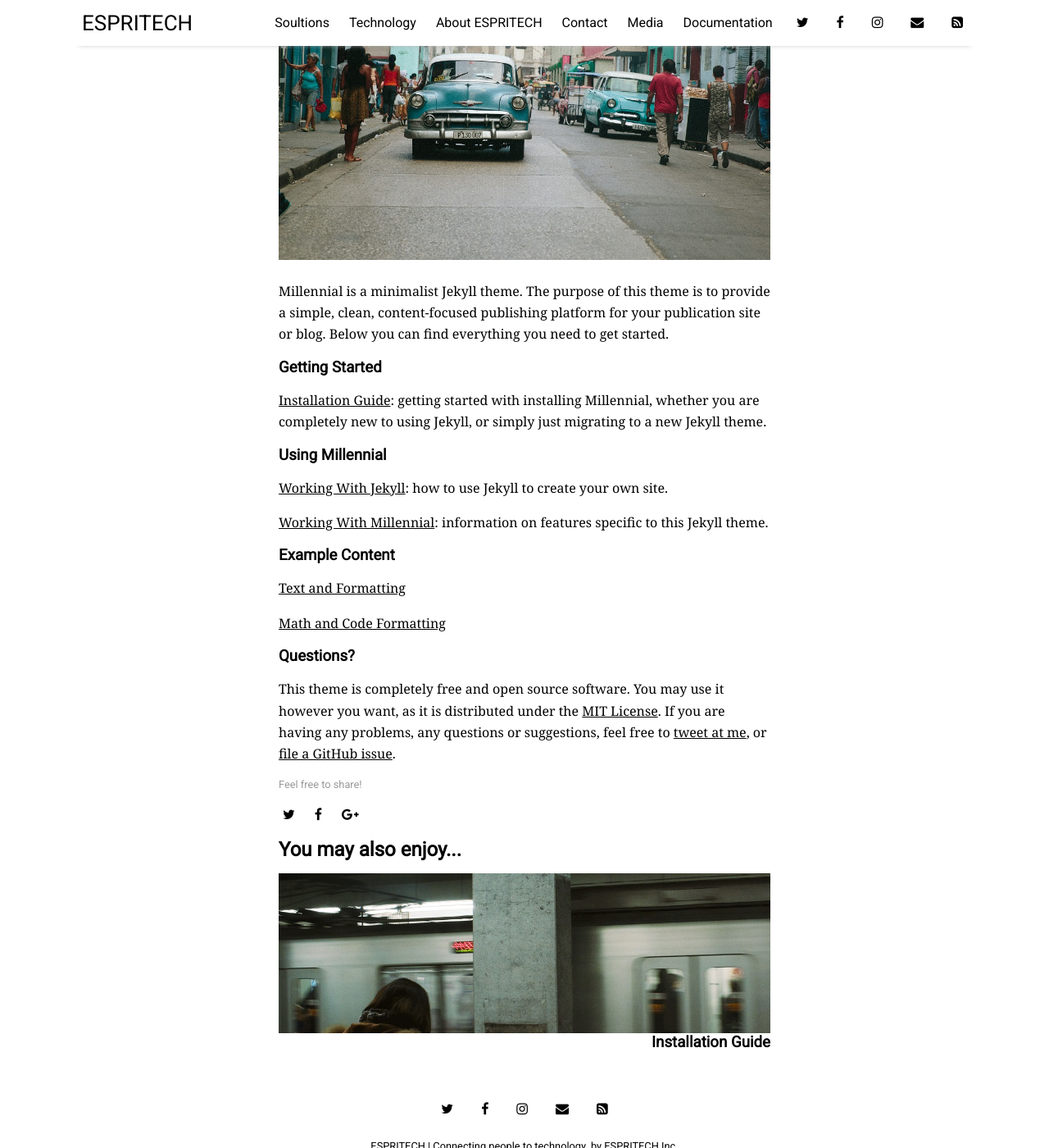
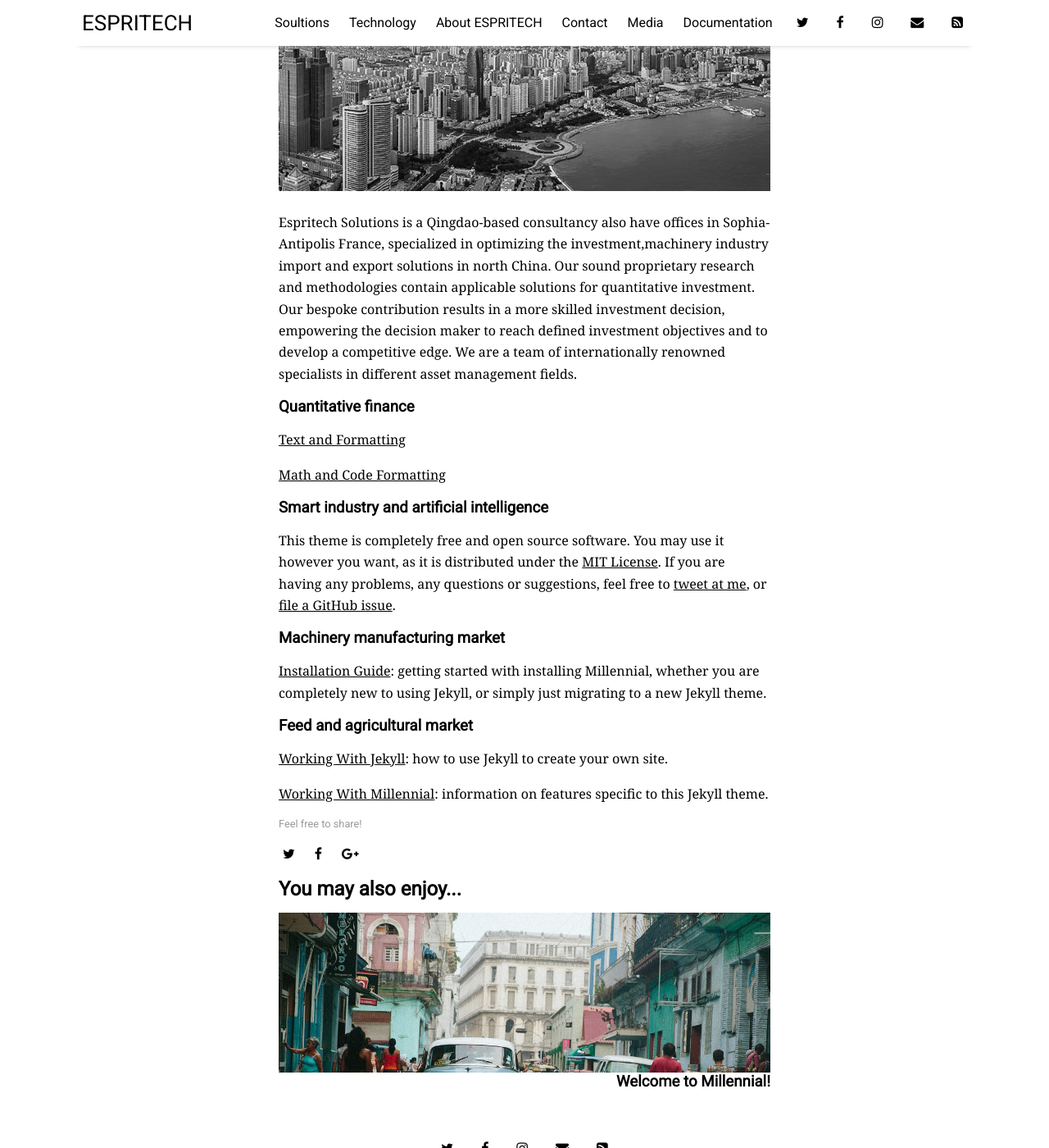
Before and after one commit to zinhoo/zinhoo.github.io2, a Jekyll site: the page built from _posts/2017-01-01-Welcome-to-Millennial.md, in a window 1280 px wide and 1400 px high, scrolled down 247 px. Shown: the whole window at 82% size. Built offline with Jekyll 4.4.1, drawn with Linux system fonts in a browser that asks for light colours; nearby versions of some CDN libraries; some of the changed text lies outside the part shown.

Commit message:
zinhoo update

```diff
--- a/_posts/2017-01-01-Welcome-to-Millennial.md
+++ b/_posts/2017-01-01-Welcome-to-Millennial.md
@@ -1,31 +1,34 @@
 ---
 layout: post
-title: "Welcome to Millennial!"
-author: "Paul Le"
+title: "Who We Are"
+author: "Espritech"
 categories: documentation
 tags: [documentation,sample]
 image:
-  feature: cuba-1.jpg
+  feature: qingdaoBW.jpg
 ---
 
-Millennial is a minimalist Jekyll theme. The purpose of this theme is to provide a simple, clean, content-focused publishing platform for your publication site or blog. Below you can find everything you need to get started.
+Espritech Solutions is a Qingdao-based consultancy also have offices in Sophia-Antipolis France, specialized in optimizing the investment,machinery industry import and export solutions in north China.
+Our sound proprietary research and methodologies contain applicable solutions for quantitative investment.
+Our bespoke contribution results in a more skilled investment decision, empowering the decision maker to reach defined investment objectives and to develop a competitive edge.
+We are a team of internationally renowned specialists in different asset management fields.
 
-### Getting Started
-
-[Installation Guide]({{ site.github.url }}{% post_url 2016-12-12-Installation-Guide %}): getting started with installing Millennial, whether you are completely new to using Jekyll, or simply just migrating to a new Jekyll theme.
-
-### Using Millennial
-
-[Working With Jekyll]({{ site.github.url }}{% post_url 2016-11-11-Working-With-Jekyll %}): how to use Jekyll to create your own site.
-
-[Working With Millennial]({{ site.github.url }}{% post_url 2016-10-10-Working-With-Millennial %}): information on features specific to this Jekyll theme.
-
-### Example Content
+### Quantitative finance
 
 [Text and Formatting]({{ site.github.url }}{% post_url 2016-09-09-Text-Formatting %})
 
 [Math and Code Formatting]({{ site.github.url }}{% post_url 2016-08-08-Math-and-Code-Formatting %})
 
-### Questions?
+### Smart industry and artificial intelligence
 
 This theme is completely free and open source software. You may use it however you want, as it is distributed under the [MIT License](http://choosealicense.com/licenses/mit/). If you are having any problems, any questions or suggestions, feel free to [tweet at me](https://twitter.com/intent/tweet?text=My%question%about%Millennial%is:%&amp;via=paululele), or [file a GitHub issue](https://github.com/lenpaul/Millennial/issues/new).
+
+### Machinery manufacturing market
+
+[Installation Guide]({{ site.github.url }}{% post_url 2016-12-12-Installation-Guide %}): getting started with installing Millennial, whether you are completely new to using Jekyll, or simply just migrating to a new Jekyll theme.
+
+### Feed and agricultural market
+
+[Working With Jekyll]({{ site.github.url }}{% post_url 2016-11-11-Working-With-Jekyll %}): how to use Jekyll to create your own site.
+
+[Working With Millennial]({{ site.github.url }}{% post_url 2016-10-10-Working-With-Millennial %}): information on features specific to this Jekyll theme.
```
Also changed, not shown: _posts/2017-01-01-Espritech.md (added, +31 -0 lines), assets/img/qingdao.jpg (added), assets/img/qingdaoBW.jpg (added).
